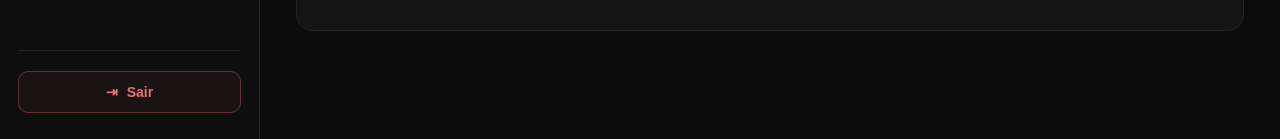
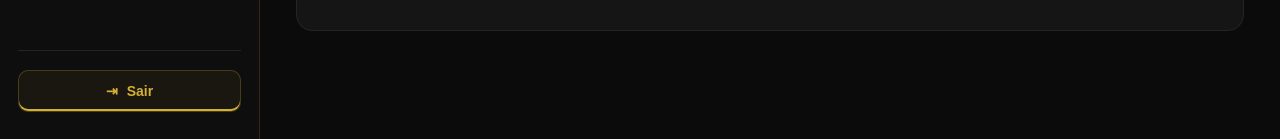
Before and after one commit to devalexoliveirasistems/cs-servicos, a plain HTML site: page admin/leads.html in a window 1280 px wide. In both pictures the pointer is over the button 129 px from the left and 753 px from the top of the page. Shown: the part 661-800 px from the top of the page. Drawn offline with Linux system fonts and the light colour scheme; a script that the page names is missing.

Commit message:
Melhora visual do botao sair

```diff
--- a/admin/dashboard.css
+++ b/admin/dashboard.css
@@ -320,13 +320,13 @@ body {
 
     padding: 12px;
 
-    border: 1px solid #292929;
+    border: 1px solid rgba(212, 175, 55, 0.25);
 
     border-radius: 10px;
 
-    background: transparent;
-
-    color: #999;
+    background: rgba(212, 175, 55, 0.04);
+
+    color: #c8c8c8;
 
     font-size: 14px;
     font-weight: 600;
@@ -336,16 +336,22 @@ body {
     transition:
         color 0.2s ease,
         border-color 0.2s ease,
-        background 0.2s ease;
+        background 0.2s ease,
+        transform 0.2s ease;
 }
 
 
 .logout-button:hover {
-    color: var(--danger);
-
-    border-color: rgba(229, 115, 115, 0.35);
-
-    background: rgba(229, 115, 115, 0.05);
+    color: var(--gold);
+
+    border-color: rgba(212, 175, 55, 0.25);
+
+    background: rgba(212, 175, 55, 0.06);
+
+    box-shadow:
+        inset 0 -2px 0 var(--gold);
+
+    transform: translateY(-1px);
 }
 
 
```
